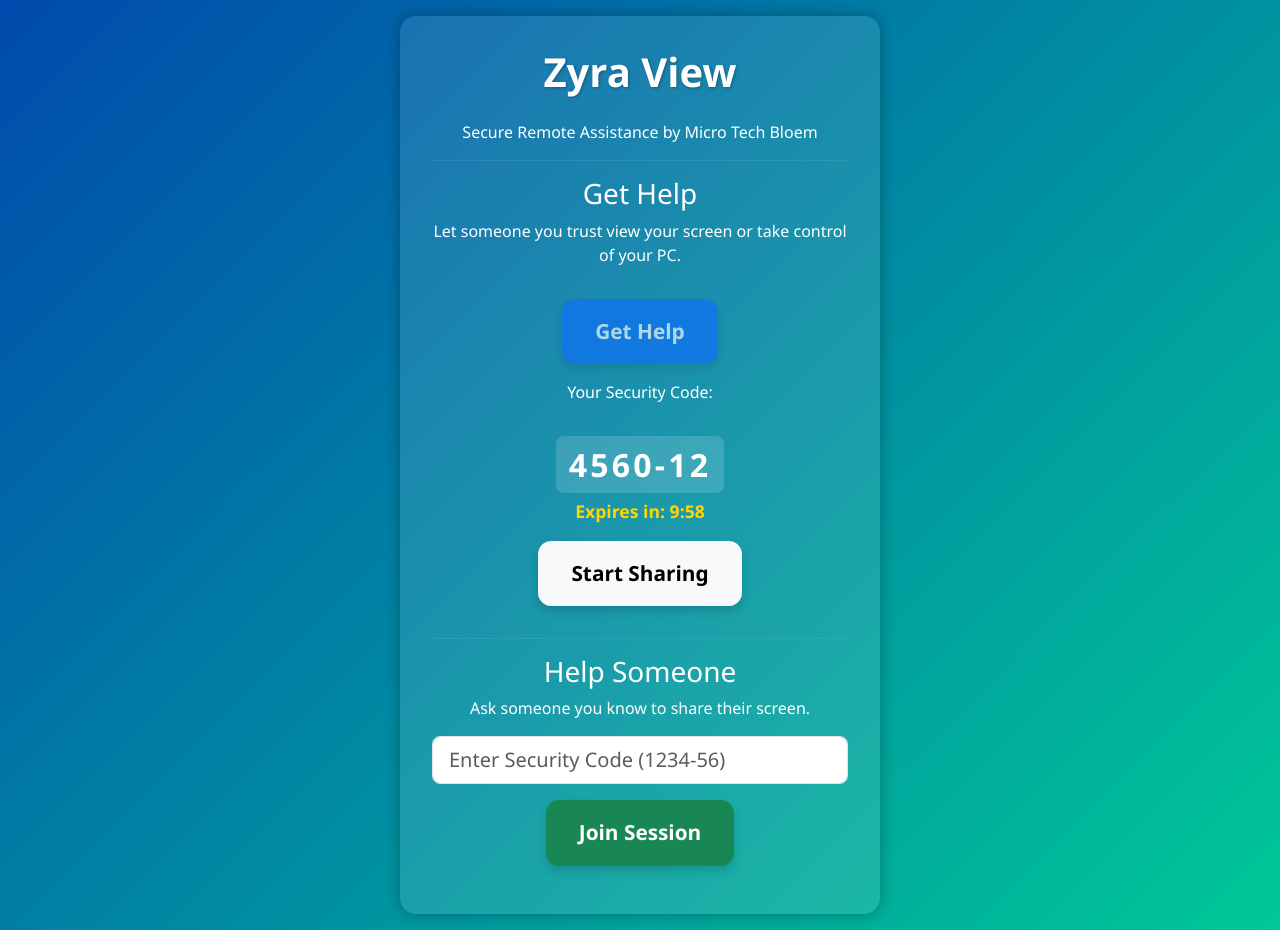
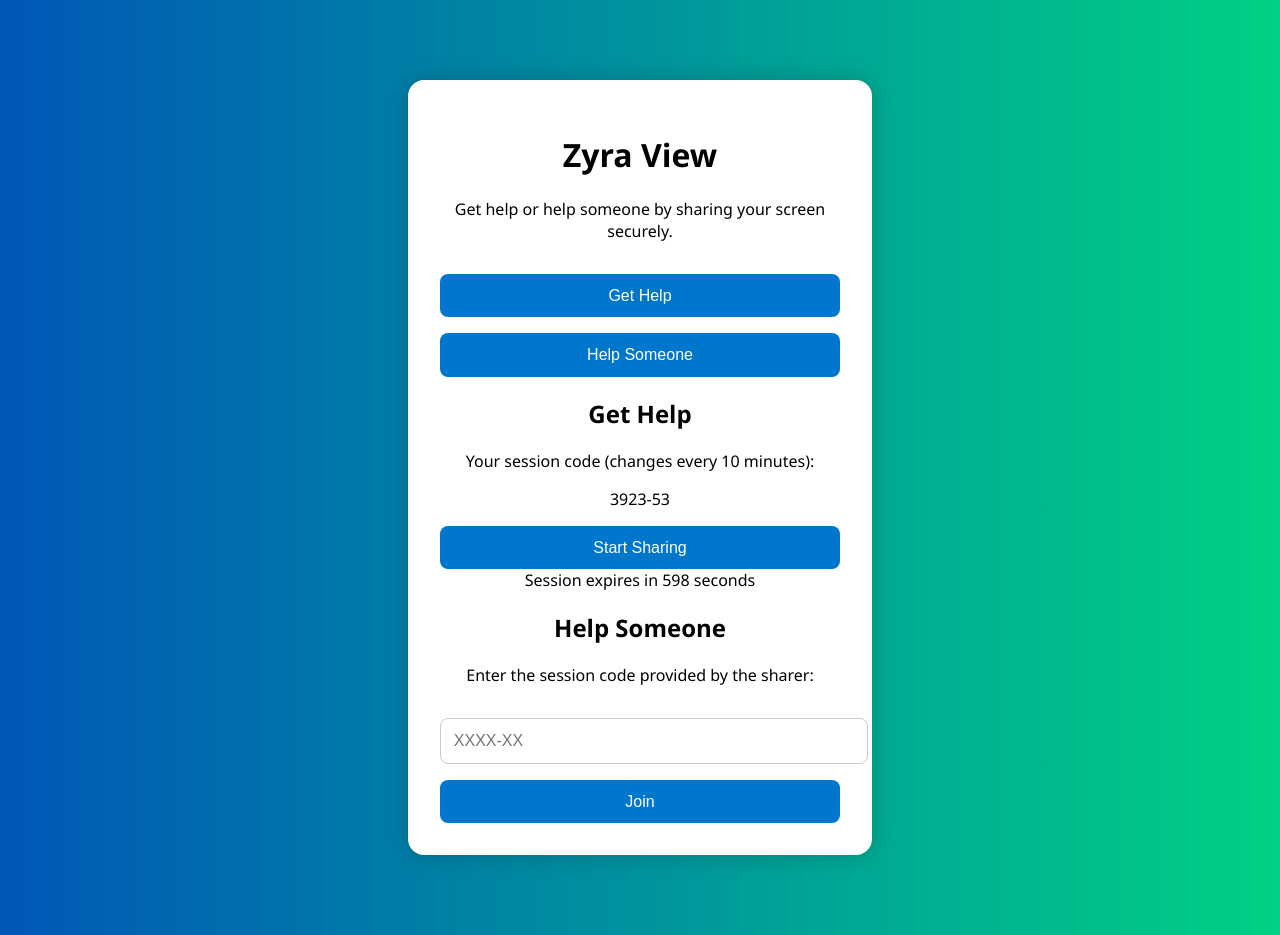
Before and after one commit to MicroTechBloem/screen-share-app, a website: page public/index.html in a window 1280 px wide. Both pictures are taken after a click on the button "Get Help". Drawn offline with nearby package versions, Linux system fonts and the light colour scheme.

Commit message:
Update index.html

```diff
--- a/public/index.html
+++ b/public/index.html
@@ -3,154 +3,95 @@
 <head>
   <meta charset="UTF-8" />
   <meta name="viewport" content="width=device-width, initial-scale=1" />
-  <title>Zyra View - Secure Remote Assistance</title>
-  <link href="https://cdn.jsdelivr.net/npm/bootstrap@5.3.3/dist/css/bootstrap.min.css" rel="stylesheet" />
-  <style>
-    body {
-      background: linear-gradient(135deg, #004aad, #00c897);
-      color: white;
-      min-height: 100vh;
-      display: flex;
-      justify-content: center;
-      align-items: center;
-      font-family: 'Segoe UI', sans-serif;
-      text-align: center;
-      padding: 1rem;
-    }
-    .container {
-      max-width: 480px;
-      background: rgba(255 255 255 / 0.1);
-      padding: 2rem;
-      border-radius: 1rem;
-      box-shadow: 0 0 15px rgba(0,0,0,0.3);
-    }
-    h1 {
-      font-weight: 900;
-      margin-bottom: 1.5rem;
-      text-shadow: 1px 1px 3px rgba(0,0,0,0.3);
-    }
-    .btn-lg {
-      font-weight: 700;
-      font-size: 1.3rem;
-      margin: 1rem 0.5rem;
-      padding: 1rem 2rem;
-      border-radius: 0.8rem;
-      box-shadow: 0 5px 10px rgba(0,0,0,0.15);
-    }
-    #code-display {
-      font-size: 2rem;
-      letter-spacing: 0.2rem;
-      font-weight: 800;
-      margin-top: 1rem;
-      user-select: all;
-      cursor: pointer;
-      background: rgba(255 255 255 / 0.15);
-      border-radius: 0.5rem;
-      padding: 0.3rem 0.8rem;
-      display: inline-block;
-    }
-    #timer {
-      margin-top: 0.3rem;
-      font-weight: 600;
-      font-size: 1.1rem;
-      color: #ffd700;
-    }
-    #code-entry {
-      margin-top: 1rem;
-    }
-  </style>
+  <title>Zyra View - Micro Tech Bloem</title>
+  <link rel="stylesheet" href="style.css" />
 </head>
 <body>
   <div class="container">
     <h1>Zyra View</h1>
-    <p>Secure Remote Assistance by Micro Tech Bloem</p>
-    <hr style="border-color: rgba(255 255 255 / 0.3);" />
+    <p>Get help or help someone by sharing your screen securely.</p>
 
-    <div id="get-help">
-      <h3>Get Help</h3>
-      <p>Let someone you trust view your screen or take control of your PC.</p>
-      <button class="btn btn-primary btn-lg my-3" id="get-help-btn">Get Help</button>
-      <p>Your Security Code:</p>
-      <div id="code-display" title="Click to copy">—</div>
-      <div id="timer"></div>
-      <button class="btn btn-light btn-lg" id="start-sharing-btn" disabled>Start Sharing</button>
+    <button id="getHelpBtn">Get Help</button>
+    <button id="helpSomeoneBtn">Help Someone</button>
+
+    <div id="getHelpSection" class="hidden">
+      <h2>Get Help</h2>
+      <p>Your session code (changes every 10 minutes):</p>
+      <div id="sessionCode" class="code"></div>
+      <button id="startSharingBtn">Start Sharing</button>
+      <div id="countdown"></div>
     </div>
 
-    <hr style="border-color: rgba(255 255 255 / 0.3);" />
-
-    <div id="help-someone">
-      <h3>Help Someone</h3>
-      <p>Ask someone you know to share their screen.</p>
-      <input id="code-input" class="form-control form-control-lg" type="text" placeholder="Enter Security Code (1234-56)" maxlength="7" />
-      <button class="btn btn-success btn-lg mt-3" id="join-session-btn">Join Session</button>
+    <div id="helpSomeoneSection" class="hidden">
+      <h2>Help Someone</h2>
+      <p>Enter the session code provided by the sharer:</p>
+      <input type="text" id="codeInput" placeholder="XXXX-XX" maxlength="7" />
+      <button id="joinViewBtn">Join</button>
     </div>
   </div>
 
+  <script src="utils.js"></script>
   <script>
-    let countdownInterval = null;
-    let codeExpiresAt = null;
+    const getHelpBtn = document.getElementById("getHelpBtn");
+    const helpSomeoneBtn = document.getElementById("helpSomeoneBtn");
+    const getHelpSection = document.getElementById("getHelpSection");
+    const helpSomeoneSection = document.getElementById("helpSomeoneSection");
+    const sessionCodeEl = document.getElementById("sessionCode");
+    const countdownEl = document.getElementById("countdown");
+    const startSharingBtn = document.getElementById("startSharingBtn");
+    const codeInput = document.getElementById("codeInput");
+    const joinViewBtn = document.getElementById("joinViewBtn");
 
-    function generateCode() {
-      const part1 = Math.floor(1000 + Math.random() * 9000);
-      const part2 = Math.floor(10 + Math.random() * 90);
-      return `${part1}-${part2}`;
+    let sessionCode = "";
+    let countdownInterval;
+
+    function generateSessionCode() {
+      // Format: 4 digits - 2 digits, e.g. 4812-30
+      return Math.floor(1000 + Math.random() * 9000) + "-" + Math.floor(10 + Math.random() * 90);
     }
 
-    function startCountdown(durationSeconds) {
-      codeExpiresAt = Date.now() + durationSeconds * 1000;
-      updateTimer();
+    function startCountdown(duration) {
+      let timeLeft = duration;
+      countdownEl.textContent = `Session expires in ${timeLeft} seconds`;
 
       countdownInterval = setInterval(() => {
-        updateTimer();
+        timeLeft--;
+        if (timeLeft <= 0) {
+          clearInterval(countdownInterval);
+          countdownEl.textContent = "Session expired. Generate new code.";
+          sessionCode = generateSessionCode();
+          sessionCodeEl.textContent = sessionCode;
+          startCountdown(duration);
+        } else {
+          countdownEl.textContent = `Session expires in ${timeLeft} seconds`;
+        }
       }, 1000);
     }
 
-    function updateTimer() {
-      const now = Date.now();
-      const diff = Math.floor((codeExpiresAt - now) / 1000);
-      const timerEl = document.getElementById("timer");
-
-      if (diff <= 0) {
-        clearInterval(countdownInterval);
-        document.getElementById("code-display").textContent = "—";
-        timerEl.textContent = "Code expired. Click 'Get Help' again.";
-        document.getElementById("start-sharing-btn").disabled = true;
-        return;
-      }
-
-      const minutes = Math.floor(diff / 60);
-      const seconds = diff % 60;
-      timerEl.textContent = `Expires in: ${minutes}:${seconds.toString().padStart(2, '0')}`;
-    }
-
-    document.getElementById("get-help-btn").onclick = () => {
-      const code = generateCode();
-      document.getElementById("code-display").textContent = code;
-      document.getElementById("start-sharing-btn").disabled = false;
-      startCountdown(600);
-      document.getElementById("get-help-btn").disabled = true;
+    getHelpBtn.onclick = () => {
+      getHelpSection.classList.remove("hidden");
+      helpSomeoneSection.classList.add("hidden");
+      sessionCode = generateSessionCode();
+      sessionCodeEl.textContent = sessionCode;
+      startCountdown(600); // 10 minutes
     };
 
-    document.getElementById("start-sharing-btn").onclick = () => {
-      const code = document.getElementById("code-display").textContent;
-      window.location.href = `/share/${code}`;
+    helpSomeoneBtn.onclick = () => {
+      helpSomeoneSection.classList.remove("hidden");
+      getHelpSection.classList.add("hidden");
     };
 
-    document.getElementById("code-display").onclick = () => {
-      const code = document.getElementById("code-display").textContent;
-      if (code !== "—") {
-        navigator.clipboard.writeText(code);
-        alert("Code copied to clipboard!");
-      }
+    startSharingBtn.onclick = () => {
+      window.location.href = `share.html?code=${sessionCode}`;
     };
 
-    document.getElementById("join-session-btn").onclick = () => {
-      const codeInput = document.getElementById("code-input").value.trim();
-      if (!/^\d{4}-\d{2}$/.test(codeInput)) {
-        alert("Enter a valid code in format 1234-56");
-        return;
+    joinViewBtn.onclick = () => {
+      let code = codeInput.value.trim();
+      if (/^\d{4}-\d{2}$/.test(code)) {
+        window.location.href = `view.html?code=${code}`;
+      } else {
+        alert("Enter a valid code in format XXXX-XX");
       }
-      window.location.href = `/view/${codeInput}`;
     };
   </script>
 </body>
```
